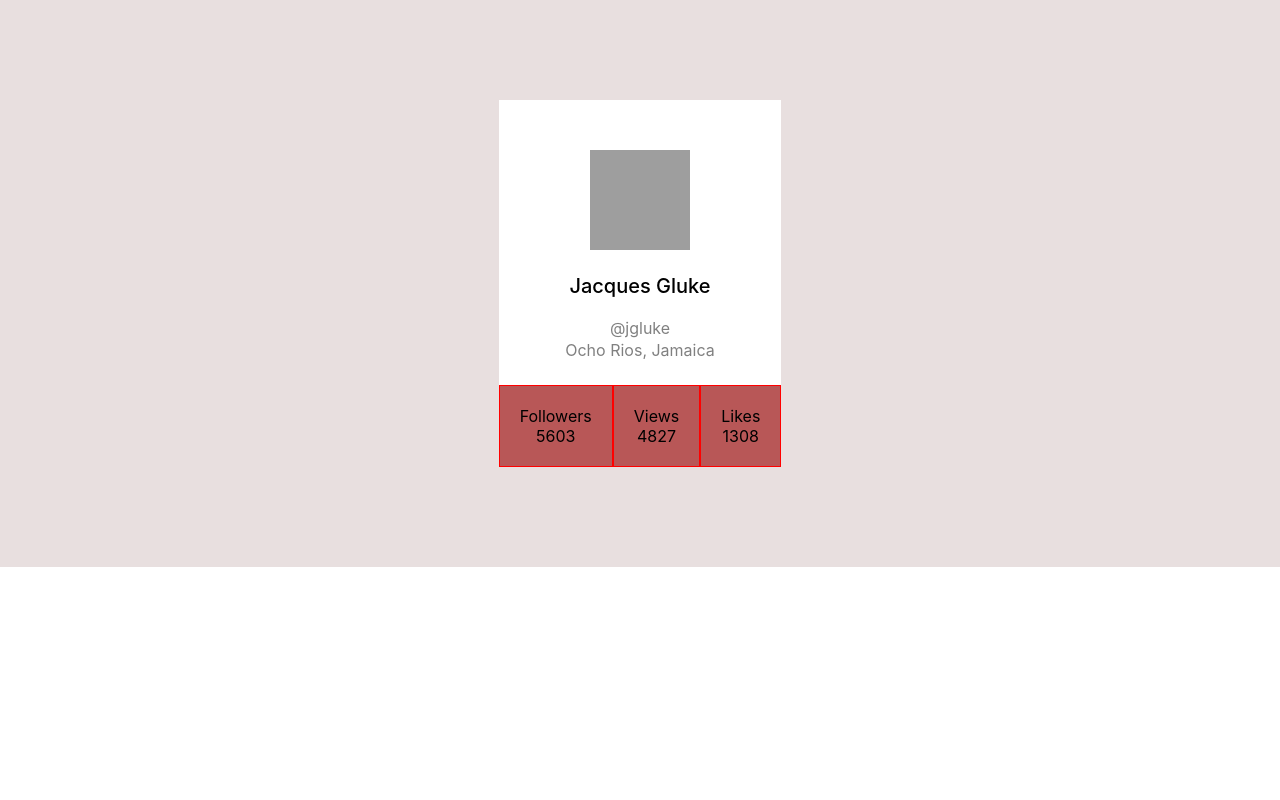
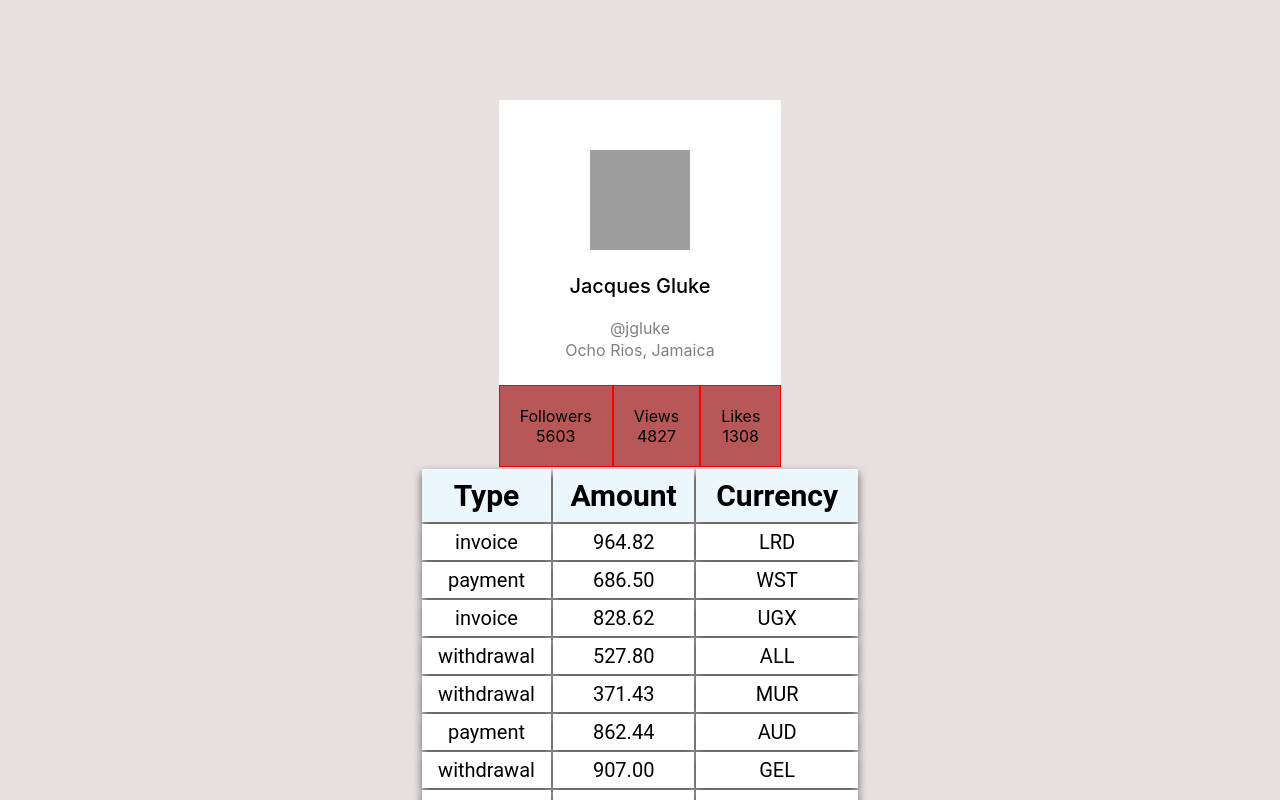
Before and after one commit to Vadim-Kostetskyi/goit-react-hw-01-components, a React (Create React App) app: page / in a window 1280 px wide. Shown: the top 800 px of the page. Built offline with nearby package versions, Linux system fonts and the light colour scheme; grey boxes are pictures that could not be loaded.

Commit message:
Update App.jsx

```diff
--- a/src/components/App.jsx
+++ b/src/components/App.jsx
@@ -1,12 +1,12 @@
 import user from './task 1/user.json';
 // import data from './task 2/data.json';
 // import friends from './task 3/friends.json';
-// import transactions from './task 4/transactions.json';
+import transactions from './task 4/transactions.json';
 
 import Profile from './task 1/Profile';
 // import Statistics from './task 2/Statistic';
 // import FriendList from './task 3/AllFriends';
-// import TransactionHistory from './task 4/Transitions';
+import TransactionHistory from './task 4/Transitions';
 
 export const App = () => {
   return (
@@ -21,7 +21,7 @@ export const App = () => {
       {/* <Statistics title="Upload stats" stats={data} />
       <Statistics stats={data} /> */}
       {/* <FriendList friends={friends} /> */}
-      {/* <TransactionHistory items={transactions} /> */}
+      <TransactionHistory items={transactions} />
     </div>
   );
 };
```
